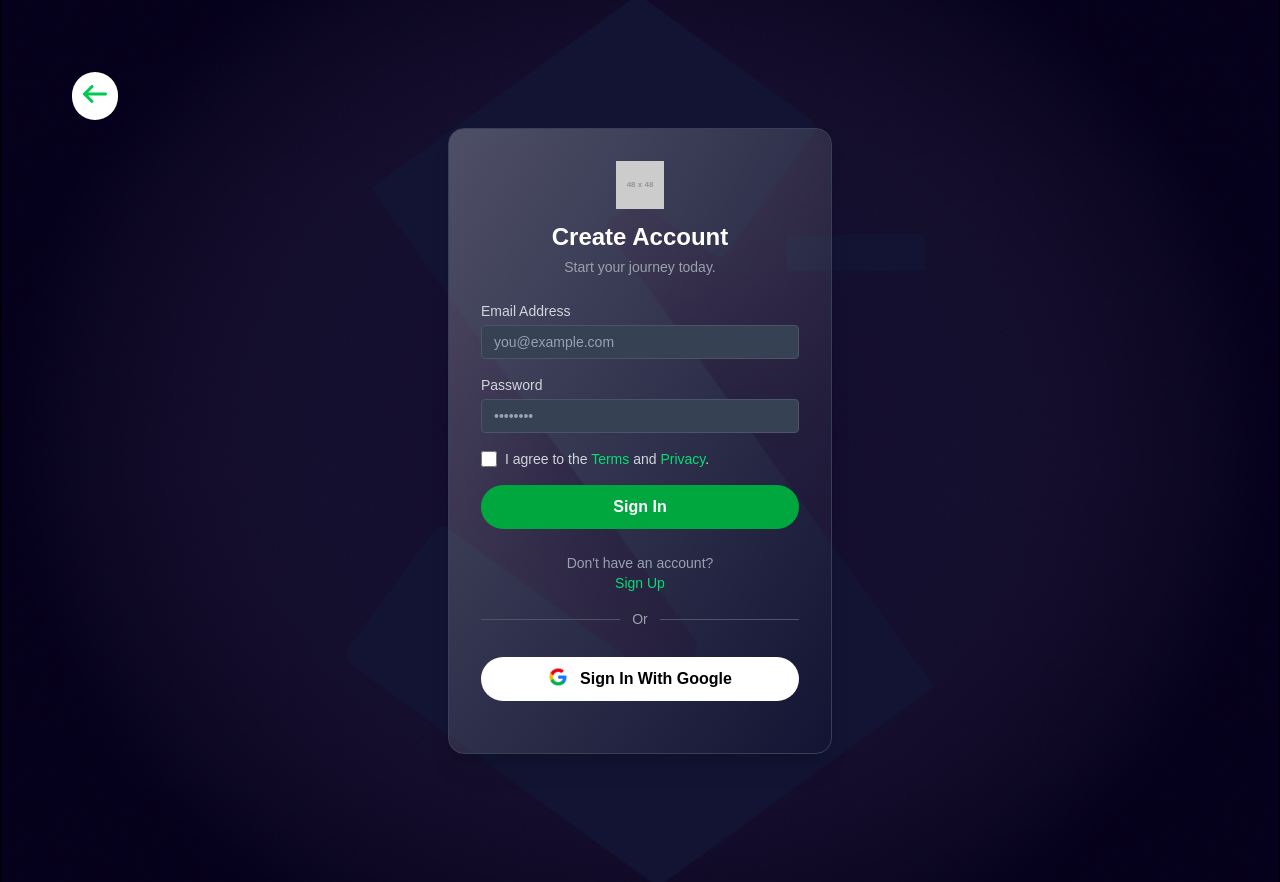
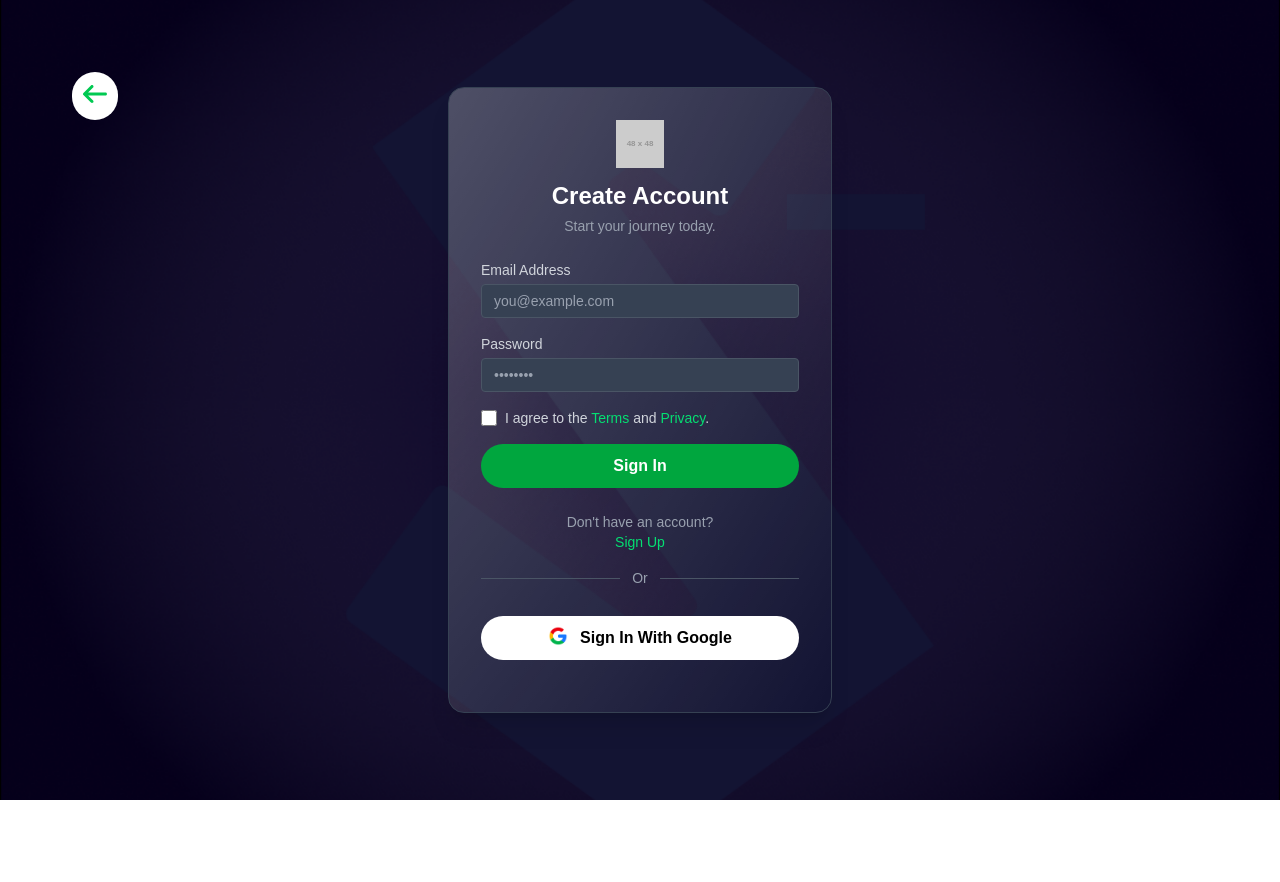
Before and after one commit to Cheqmate01/Capital-Finance, a Vue app: page /login in a window 1280 px wide. After the commit the page ends 800 px from the top, so only its background shows below. Built offline with nearby package versions, Linux system fonts and the light colour scheme.

Commit message:
Auth Pages Allignment

```diff
--- a/src/components/LoginPage.vue
+++ b/src/components/LoginPage.vue
@@ -10,8 +10,8 @@ import { RouterLink } from 'vue-router';
                 <font-awesome-icon icon="fa-solid fa-arrow-left" class="text-2xl text-green-500" />
             </div>
         </RouterLink>
-        <div class="flex justify-center">
-            <div class="bg-radial-[at_-295%_-295%] from-white to-[] rounded-2xl shadow-xl p-8 pb-10 max-w-sm w-full border border-gray-700 my-32">
+        <div class="flex justify-center items-center min-h-screen">
+            <div class="bg-radial-[at_-295%_-295%] from-white to-[] rounded-2xl shadow-xl p-8 pb-10 max-w-sm w-full border border-gray-700">
                 <div class="text-center mb-6">
                     <img src="https://via.placeholder.com/48x48/00C851/FFFFFF?text=Logo" alt="Company Logo" class="mx-auto h-12 w-12 mb-3">
                     <h1 class="text-2xl font-bold text-white">Create Account</h1>
--- a/src/components/SignupPage.vue
+++ b/src/components/SignupPage.vue
@@ -9,7 +9,8 @@ import { RouterLink } from 'vue-router';
                 <font-awesome-icon icon="fa-solid fa-arrow-left" class="text-2xl text-green-500" />
             </div>
         </RouterLink>
-        <div class="bg-radial-[at_-295%_-295%] from-white to-[] rounded-2xl shadow-xl p-8 max-w-sm w-full border border-gray-700 m-auto my-32">
+        <div class="flex justify-center items-center min-h-screen">
+            <div class="bg-radial-[at_-295%_-295%] from-white to-[] rounded-2xl shadow-xl p-8 max-w-sm w-full border border-gray-700 m-auto">
                 <div class="text-center mb-6">
                     <img src="https://via.placeholder.com/48x48/00C851/FFFFFF?text=Logo" alt="Company Logo" class="mx-auto h-12 w-12 mb-3">
                     <h1 class="text-2xl font-bold text-white">Create Account</h1>
@@ -66,4 +67,5 @@ import { RouterLink } from 'vue-router';
                 </div>
             </div>
         </div>
+    </div>
 </template>
```
Lines whose indentation alone changed are shown as unchanged.
